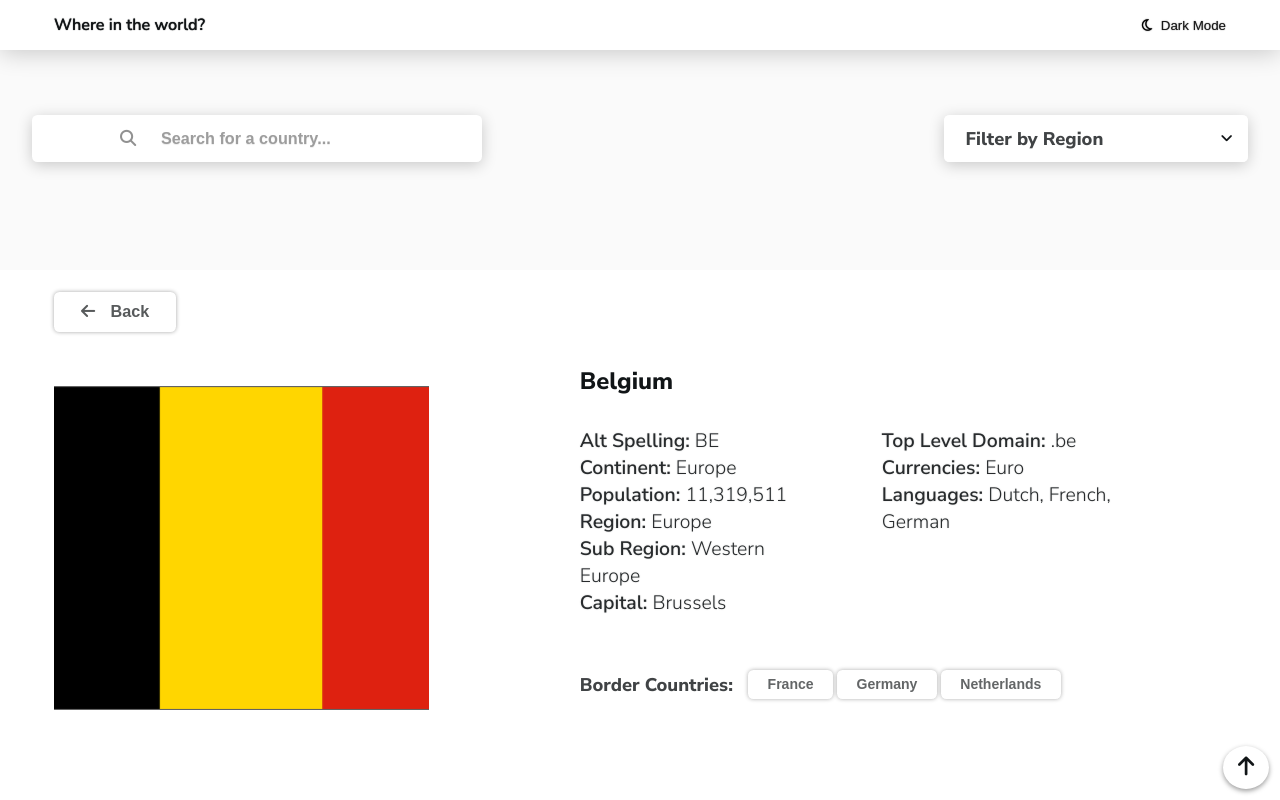
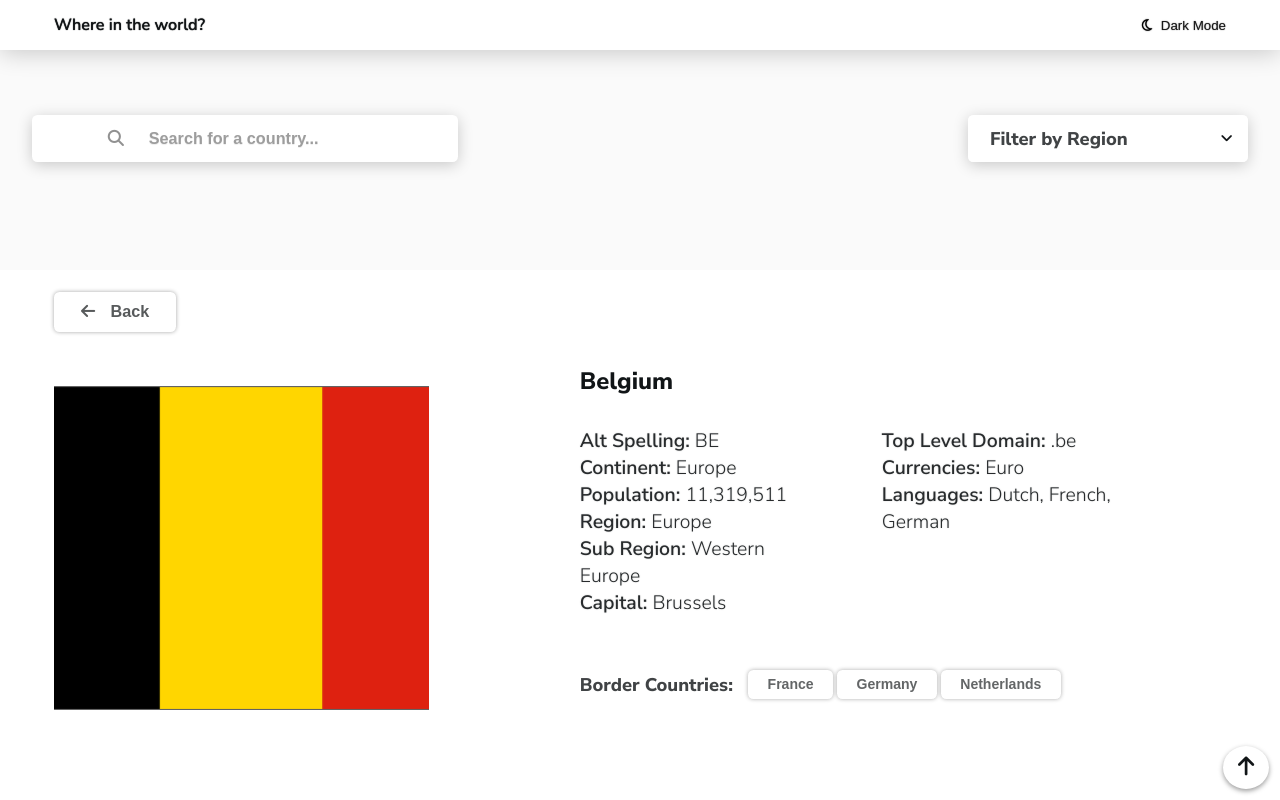
Before and after one commit to Esther-Inyang/countries-api-with-color-theme-switcher, a plain HTML site: page index.html in a window 1280 px wide. Drawn offline with Linux system fonts and the light colour scheme; no server answers.

Commit message:
updated region section

```diff
--- a/style.css
+++ b/style.css
@@ -387,12 +387,12 @@ body{
     }
 
     .search-field{
-        width: 37%;
+        width: 35%;
         margin-bottom: 0;
     }
 
     .select-region-container{
-        width: 25%;
+        width: 23%;
     }
 
     .region{
```
